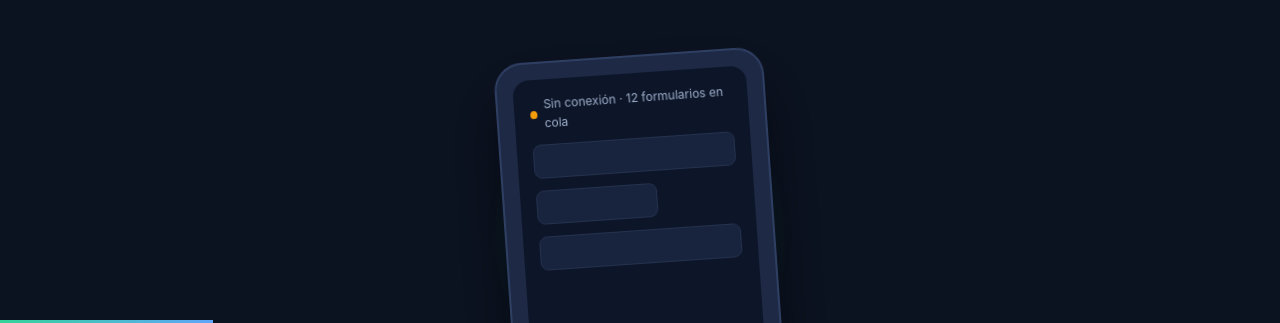
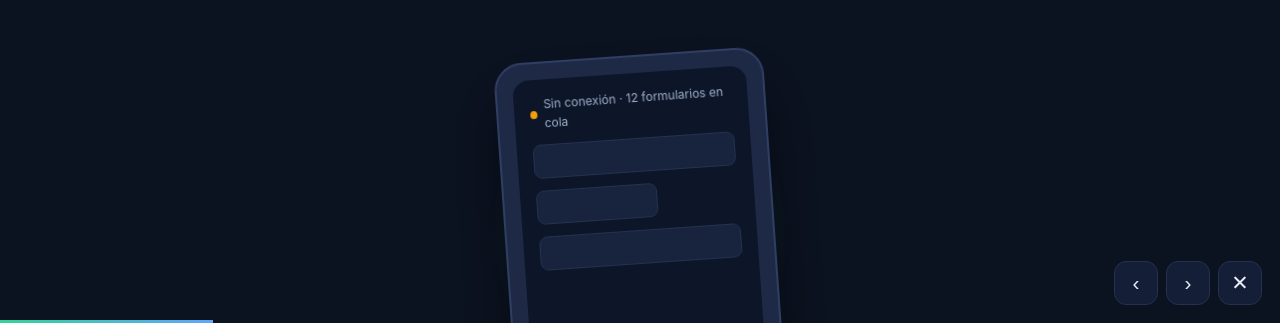
Before and after one commit to thejrale/Vibeathon, a plain HTML site: page frontend/index.html in a window 1280 px wide. Both pictures are taken after a click on the button "▶ Presentar". Shown: the part 477-800 px from the top of the page. Drawn offline with Linux system fonts and the light colour scheme.

Commit message:
Presentation mode: touch controls, working hash links, Space activates focused buttons
Co-Authored-By: Devin AI <158243242+devin-ai-integration[bot]@users.noreply.github.com>

```diff
--- a/frontend/app.js
+++ b/frontend/app.js
@@ -62,6 +62,18 @@
     }
   }
   presentBtn.addEventListener('click', () => togglePresent());
+  document.getElementById('prevSlide').addEventListener('click', () => go(current - 1));
+  document.getElementById('nextSlide').addEventListener('click', () => go(current + 1));
+  document.getElementById('exitPresent').addEventListener('click', () => togglePresent(false));
+
+  document.addEventListener('click', e => {
+    const a = e.target.closest('a[href^="#"]');
+    if (!a || !document.body.classList.contains('presenting')) return;
+    const i = slides.findIndex(s => '#' + s.id === a.hash);
+    if (i < 0) return;
+    e.preventDefault();
+    go(i);
+  });
   document.addEventListener('fullscreenchange', () => {
     if (!document.fullscreenElement && document.body.classList.contains('presenting')) togglePresent(false);
   });
@@ -69,6 +81,7 @@
   document.addEventListener('keydown', e => {
     if (e.target.closest('input,textarea')) return;
     const k = e.key;
+    if (k === ' ' && e.target.closest('button,a')) return;
     if (k === 'p' || k === 'P') return togglePresent();
     if (k === 'Escape' && document.body.classList.contains('presenting')) return togglePresent(false);
     if (['ArrowRight', 'ArrowDown', 'PageDown', ' '].includes(k)) { e.preventDefault(); go(current + 1); }
--- a/frontend/index.html
+++ b/frontend/index.html
@@ -250,6 +250,11 @@
 
 <div class="progress" aria-hidden="true"><i id="progressBar"></i></div>
 <div class="dots" id="dots" aria-label="Diapositivas"></div>
+<div class="present-controls" aria-label="Controles de presentación">
+  <button type="button" id="prevSlide" aria-label="Diapositiva anterior">‹</button>
+  <button type="button" id="nextSlide" aria-label="Diapositiva siguiente">›</button>
+  <button type="button" id="exitPresent" aria-label="Salir de la presentación">✕</button>
+</div>
 
 <script src="app.js"></script>
 </body>
--- a/frontend/styles.css
+++ b/frontend/styles.css
@@ -147,6 +147,10 @@ td.y{color:var(--c1);font-weight:800}
 .dots button{width:10px;height:10px;border-radius:50%;border:1px solid var(--muted);background:transparent;padding:0;cursor:pointer}
 .dots button.active{background:var(--c1);border-color:var(--c1)}
 
+.present-controls{display:none;position:fixed;right:18px;bottom:18px;gap:8px;z-index:40}
+.present-controls button{width:44px;height:44px;border-radius:12px;border:1px solid var(--line);background:rgba(22,33,58,.9);color:var(--text);font-size:1.3rem;cursor:pointer}
+body.presenting .present-controls{display:flex}
+
 /* reveal */
 .reveal{opacity:0;transform:translateY(18px);transition:opacity .6s ease,transform .6s ease}
 .reveal.in-view{opacity:1;transform:none}
```
